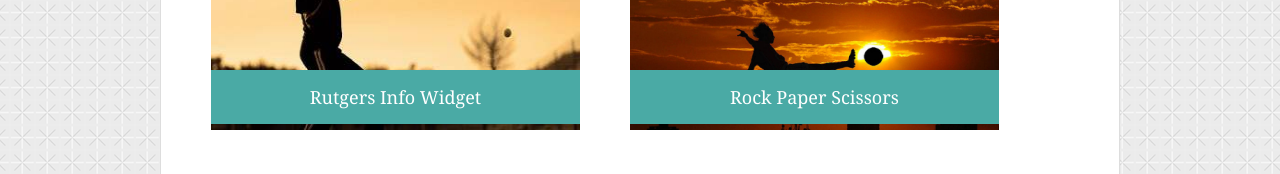
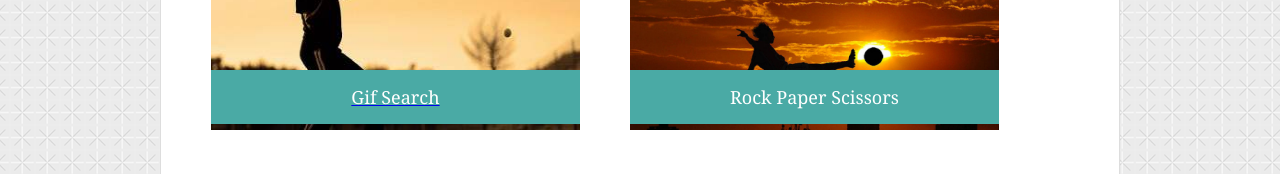
Before and after one commit to cdtama7/Basic-Portfolio, a plain HTML site: page portfolio.html in a window 1280 px wide. Shown: the part 700-874 px from the top of the page. Drawn offline with Linux system fonts and the light colour scheme.

Commit message:
Added the giphy to portfolio

```diff
--- a/portfolio.html
+++ b/portfolio.html
@@ -44,7 +44,7 @@
 
     <div class="portfolioimage">
             <img src="assets/images/image4.jfif" alt="image4" style="width:100%" />
-            <div class="imagetext">Rutgers Info Widget</div>
+            <a href="https://cdtama7.github.io/Unit6/"><div class="imagetext">Gif Search</div></a>
     </div>
 
     <div class="portfolioimage">
```
